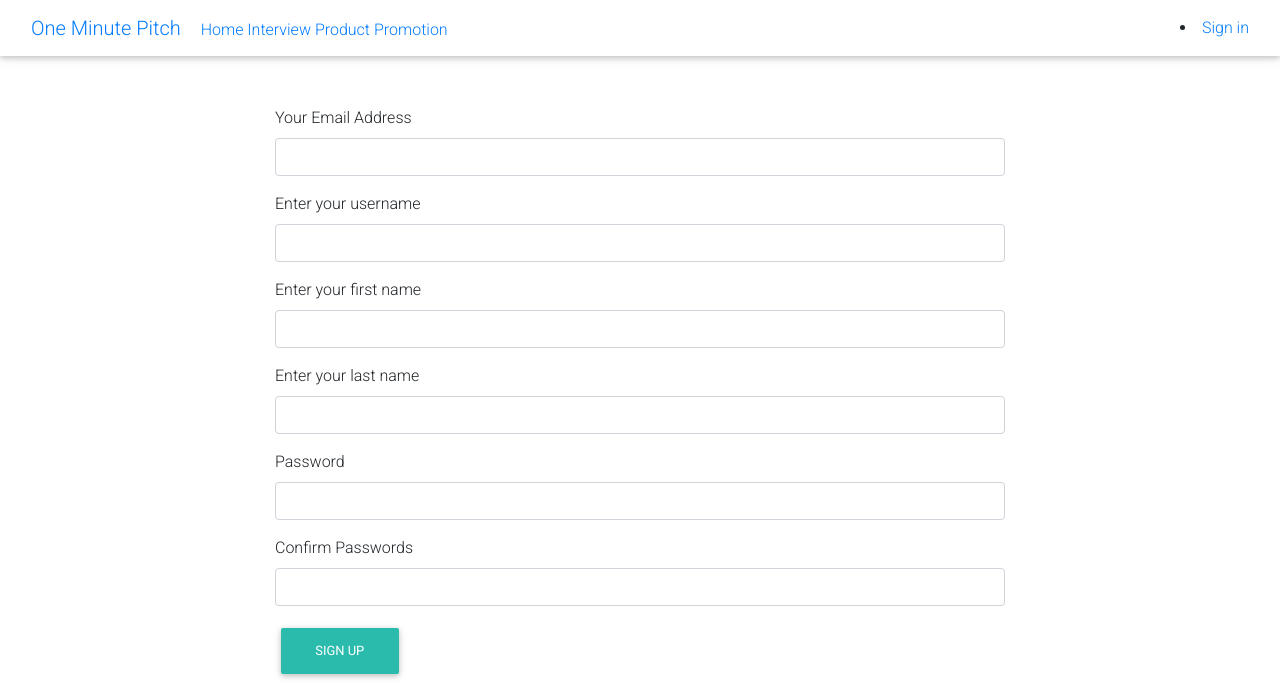
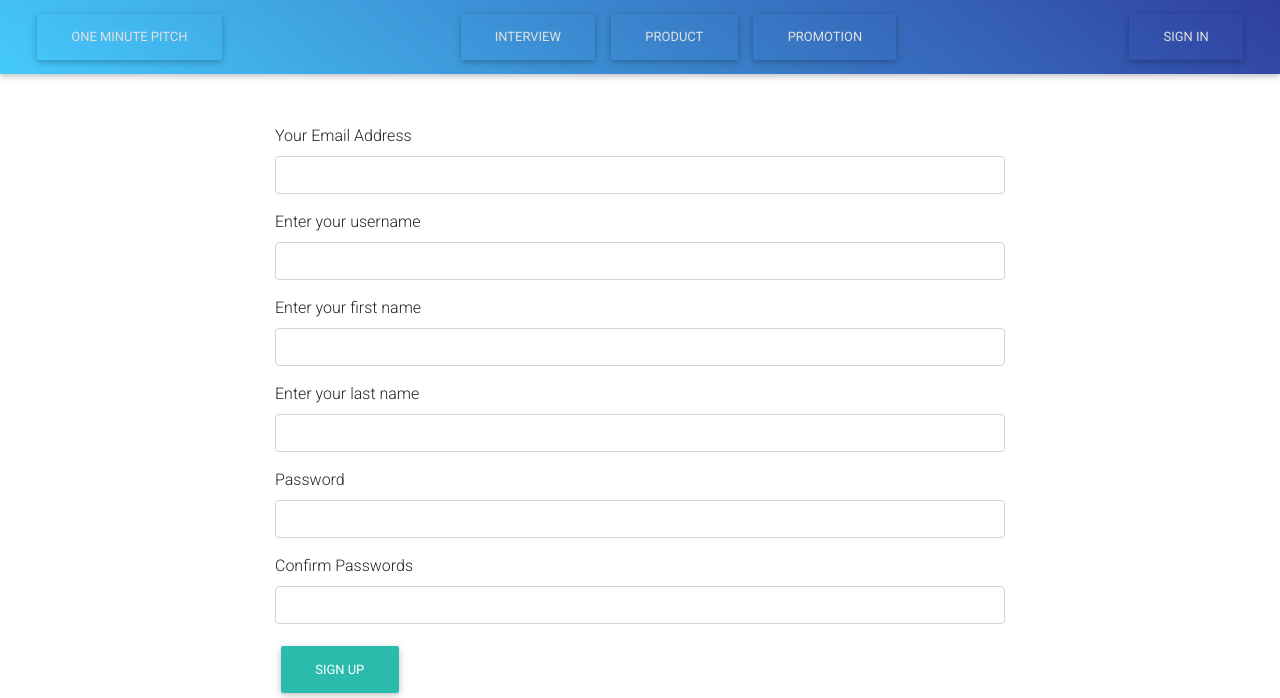
Before and after one commit to NgugiMuthoni/Pitchapp, a Flask app: page /authenticate/register in a window 1280 px wide. Shown: the top 698 px of the page. Run offline with Flask 2, Linux system fonts and the light colour scheme; some libraries are stand-ins or nearby versions.

Commit message:
--- Auto-Git Commit ---

```diff
--- a/app/templates/navbar.html
+++ b/app/templates/navbar.html
@@ -1,11 +1,12 @@
-<div class="navbar" role="navigation">
+<div class="navbar blue-gradient text-light" role="navigation">
     <div class="container-fluid">
-        <div class="navbar-header">
-            <a href="/" class="navbar-brand"> One Minute Pitch </a>
-            <a href="/">Home</a>
-            <a class="navbar-item" href="{{url_for('main.interview_pitches')}}">Interview</a>
-            <a class="navbar-item" href="{{url_for('main.product_pitches')}}">Product</a>
-            <a class="navbar-item mr-auto" href="{{url_for('main.promotion_pitches')}}">Promotion</a>
+        <div class="navbar-header mr-auto">
+            <a href="/" class="navbar-brand btn"> One Minute Pitch </a>
+        </div>
+        <div class="mr-auto">
+          <a class="navbar-item btn" href="{{url_for('main.interview_pitches')}}">Interview</a>
+          <a class="navbar-item btn" href="{{url_for('main.product_pitches')}}">Product</a>
+          <a class="navbar-item btn mr-auto" href="{{url_for('main.promotion_pitches')}}">Promotion</a>
         </div>
         <div>
                     {% if current_user.is_authenticated %}
@@ -13,7 +14,7 @@
                     <a class="navbar-item btn" href="{{url_for('main.user_pitches',uname=current_user.username)}}">My Pitches</a>
                     <a class="navbar-item btn" href="{{url_for('auth.logout')}}">Sign out</a>
                     {% else %}
-                    <li><a href="{{url_for('auth.login')}}">Sign in</a></li>
+                    <a class="navbar-item btn" href="{{url_for('auth.login')}}">Sign in</a>
                 {%endif%}
             </div>
     </div>
```
Also changed, not shown: 1 other file.
